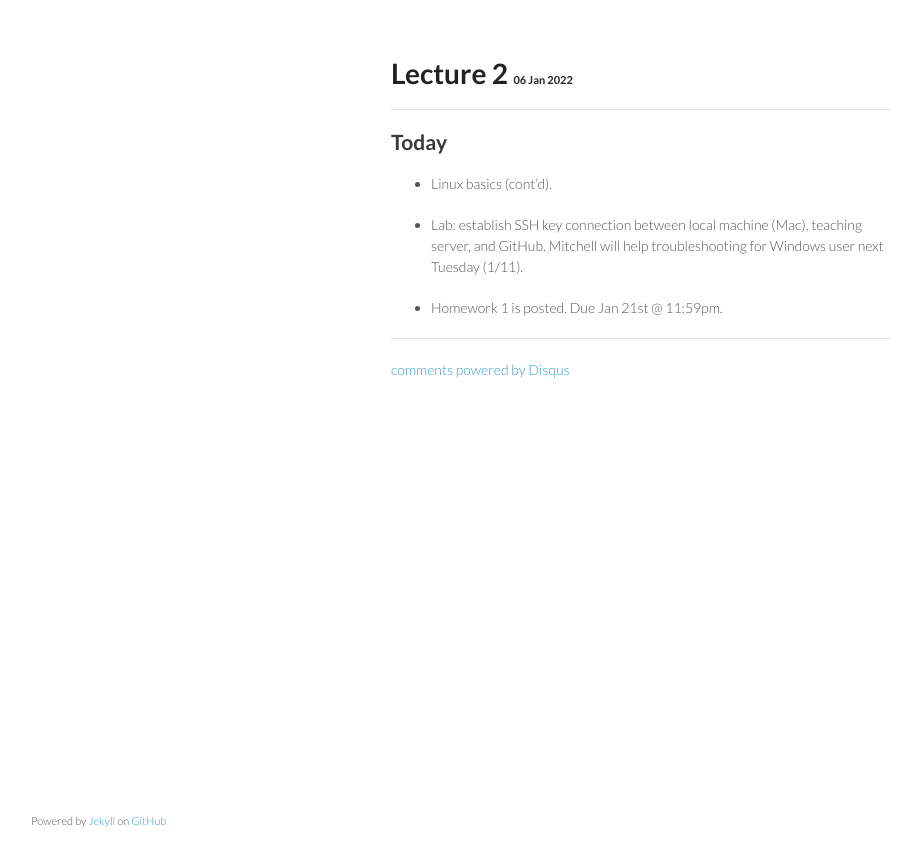
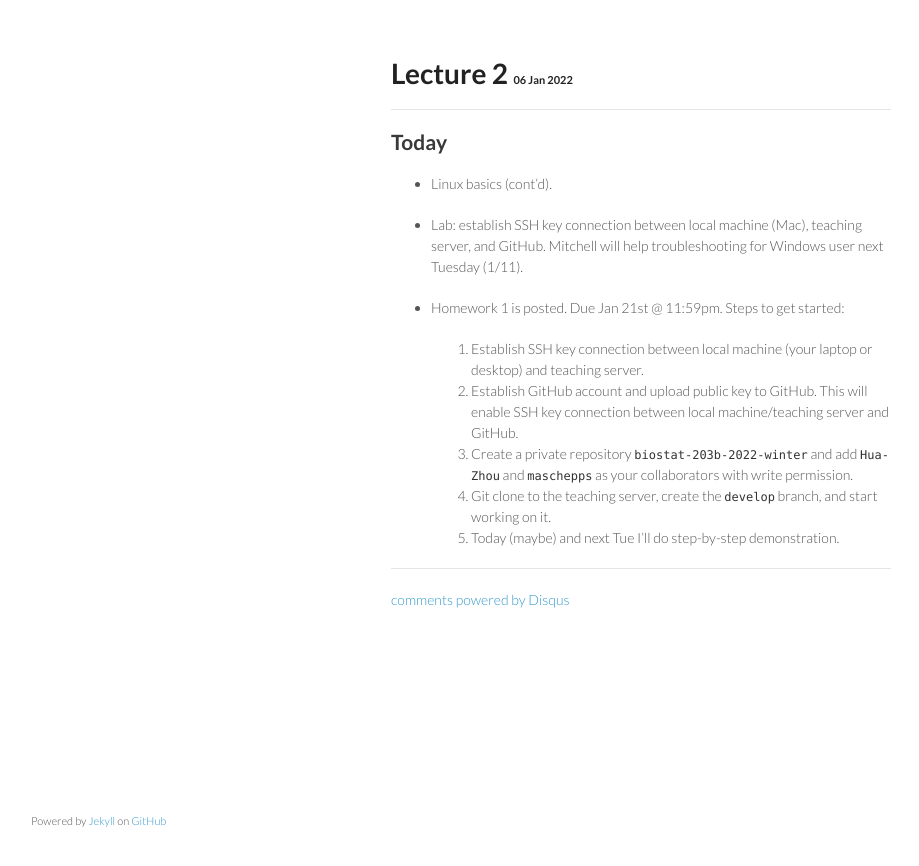
Before and after one commit to ucla-biostat-203b/2022winter, a Jekyll site: the page built from _posts/2022-01-06-week1-day2.md, in a window 1280 px wide. Shown: the top 866 px of the page, without its empty margins (179-1098 px from the left). Built offline with Jekyll 4.4.1, drawn with Linux system fonts in a browser that asks for light colours; comment, search, counter and statistics services are not loaded.

Commit message:
steps for starting hw1

```diff
--- a/_posts/2022-01-06-week1-day2.md
+++ b/_posts/2022-01-06-week1-day2.md
@@ -10,4 +10,9 @@ category: biostat203bwinter2022
 
 * Lab: establish SSH key connection between local machine (Mac), teaching server, and GitHub. Mitchell will help troubleshooting for Windows user next Tuesday (1/11).
 
-* Homework 1 is posted. Due Jan 21st @ 11:59pm.
+* Homework 1 is posted. Due Jan 21st @ 11:59pm. Steps to get started:
+  1. Establish SSH key connection between local machine (your laptop or desktop) and teaching server.
+  2. Establish GitHub account and upload public key to GitHub. This will enable SSH key connection between local machine/teaching server and GitHub.
+  3. Create a private repository `biostat-203b-2022-winter` and add `Hua-Zhou` and `maschepps` as your collaborators with write permission.
+  4. Git clone to the teaching server, create the `develop` branch, and start working on it.
+  5. Today (maybe) and next Tue I'll do step-by-step demonstration.
```
